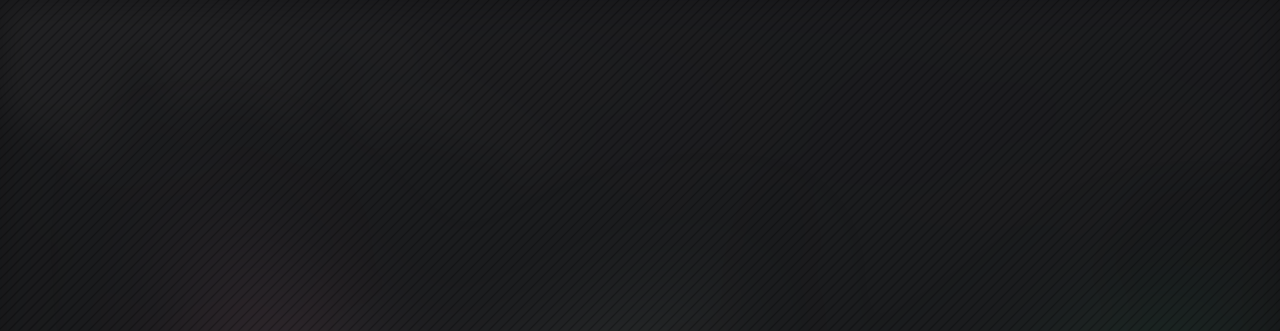
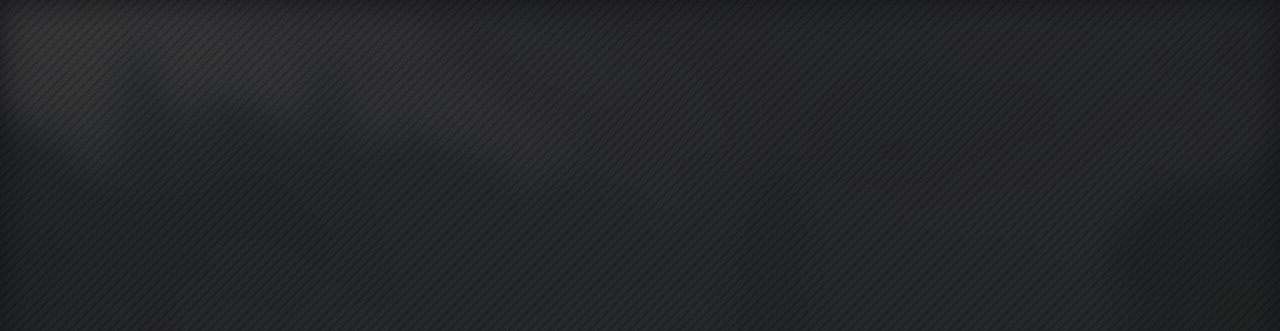
Before and after one commit to LimeFruitDev/LimeFruit-Loading-Screen, a website: page index.html in a window 1280 px wide. Shown: the top 331 px of the page. Drawn offline with Linux system fonts and the light colour scheme.

Commit message:
Apply temporary opacity

```diff
--- a/index.html
+++ b/index.html
@@ -20,8 +20,8 @@
     <div class="absolute w-full h-full bg-zinc-900 opacity-80 z-[-2]"></div>
 
     <div
-      class="absolute w-full h-full bg-cover opacity-30 blur-lg z-[-3]"
-      style="background-image: url('./assets/images/bg-event.jpg');"
+      class="absolute w-full h-full bg-cover blur-lg opacity-30 z-[-3]"
+      style="background-image: url('./assets/images/bg-event.jpg'); opacity: 0.9;"
     ></div>
 
     <div class="absolute -z-10 transform-gpu overflow-hidden blur-3xl">
```
